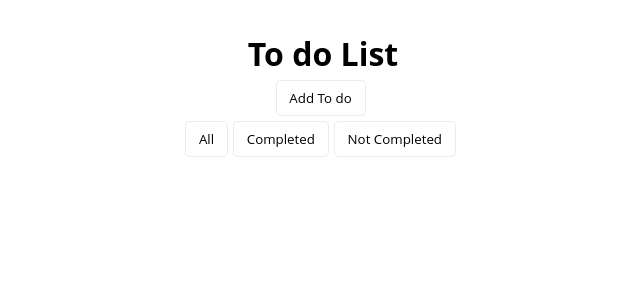
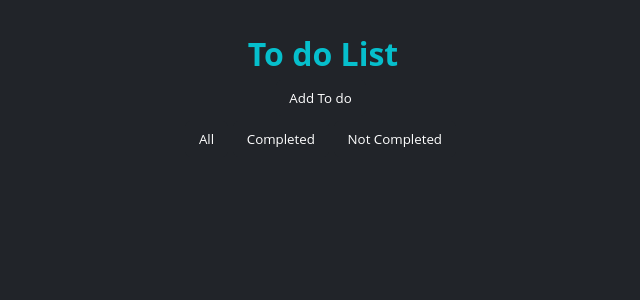
Before and after one commit to sebapkfd/todolist, a React (Create React App) app: page / in a window 1280 px wide. Shown: the top 300 px of the page, without its empty margins (317-957 px from the left). Built offline with nearby package versions, Linux system fonts and the light colour scheme.

Commit message:
Advanced in dark theme

```diff
--- a/src/App.css
+++ b/src/App.css
@@ -16,12 +16,13 @@
     --night-mode-1: rgb(33,36,41);
     --night-mode-2: rgb(39,42,49);
     --night-mode-font: rgb(255, 255, 255);
-    --night-mode-tone: rgb(250, 112, 0);
+    --night-mode-tone: rgb(6, 191, 204);
+    --night-gradient: linear-gradient(0deg, rgba(33,36,41,1) 0%, rgba(39,42,49,1) 97%);
 }
 
 body {
-    background-color: var(--clear);
-    color: var(--dark);
+    background-color: var(--night-mode-1);
+    color: var(--night-mode-font);
 }
 
 .App {
@@ -35,16 +36,17 @@ body {
 
 h1 {
     margin-top: 1em;
+    color: var(--night-mode-tone);
 }
 
 button {
     margin: 5px 5px 0 0;
-    border: 1px solid var(--soft);
-    color: var(--dark);
+    border: 1px solid var(--night-mode-1);
+    background-color: var(--night-mode-1);
+    color: var(--night-mode-font);
     padding: 1vh 1vw;
     border-radius: 5px;
     transition: 0.3s;
-    background-color: var(--clear);
 }
 
 .todo,
@@ -67,14 +69,19 @@ button {
     padding: 10px;
     justify-content: space-between;
     width: var(--column-width);
-    border: solid 1px var(--soft);
-    box-shadow: 1em 1em 1em var(--soft);
+    background-color: var(--night-mode-2);
+    background: rgb(33,36,41);
+    background: var(--night-gradient);
     border-radius: 15px;
 }
 
 .info {
     width: 70%;
     justify-content: space-between;
+}
+
+.todo__title {
+    color: var(--night-mode-tone);
 }
 
 .info p {
@@ -88,8 +95,16 @@ button {
     flex-wrap: nowrap;
 }
 
-input {
+input,
+select {
     border: solid 1px var(--soft);
+    background: var(--night-mode-1);
+    color: var(--night-mode-font);
+    border: 1px solid var(--night-mode-2);
+}
+
+::-webkit-calendar-picker-indicator {
+    filter: invert(1);
 }
 
 form {
@@ -99,10 +114,6 @@ form {
 
 .edit {
     width: 100%;
-}
-
-.input {
-    box-shadow: 1em 1em 1em var(--soft);
 }
 
 label,
@@ -115,22 +126,19 @@ label,
 }
 
 .todo__button {
-    background-color: var(--clear);
-    border: 1px solid var(--contrast);
-    border: 1px solid var(--clear);
+    background-color: var(--night-gradient);
+    border: none;
 }
 
 button:hover,
 .todo__button:hover > #edit-logo,
 .todo__button:hover > #delete-icon {
-    border-color: var(--contrast);
-    color: var(--contrast);
+    color: var(--night-mode-tone);
 }
 
 #edit-logo,
 #delete-icon{
-    color: var(--contrast);
-    background-color: var(--clear);
+    color: var(--night-mode-font);
     border-radius: 5px;
     transition: 0.3s;
 }
--- a/src/components/Info.js
+++ b/src/components/Info.js
@@ -16,7 +16,7 @@ const Info = ({todo, todo : { title, id, date, priority, status }}) => {
     return (
         <div className={'info'}>
             <input type='checkbox' id='checkbox' checked={status} onChange={() => updateStatus()} />
-            <p>{title}</p>
+            <p className={'todo__title'}>{title}</p>
             <p>{dateFormat(date)}</p>
             <p>{priority} priority</p>
         </div>
```
